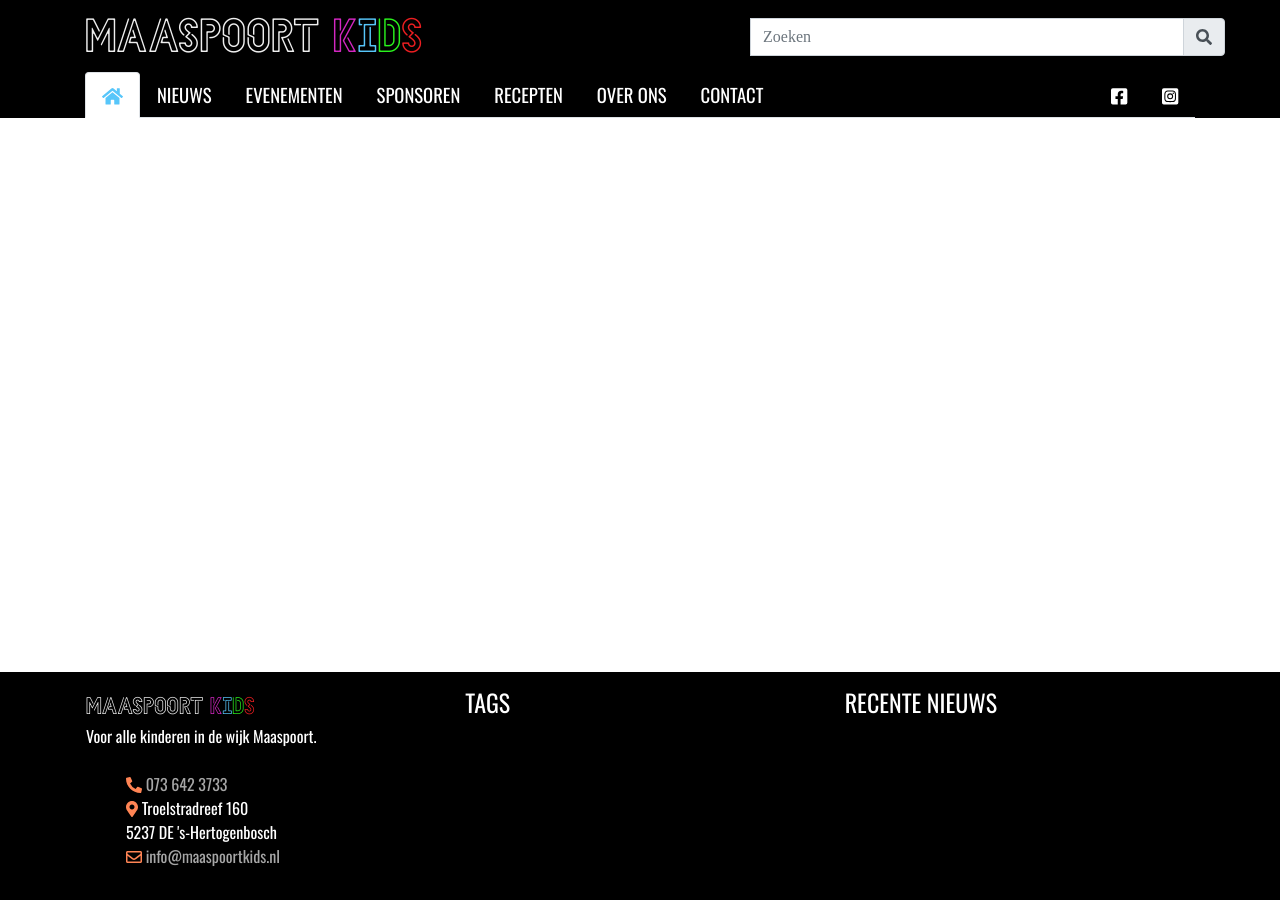
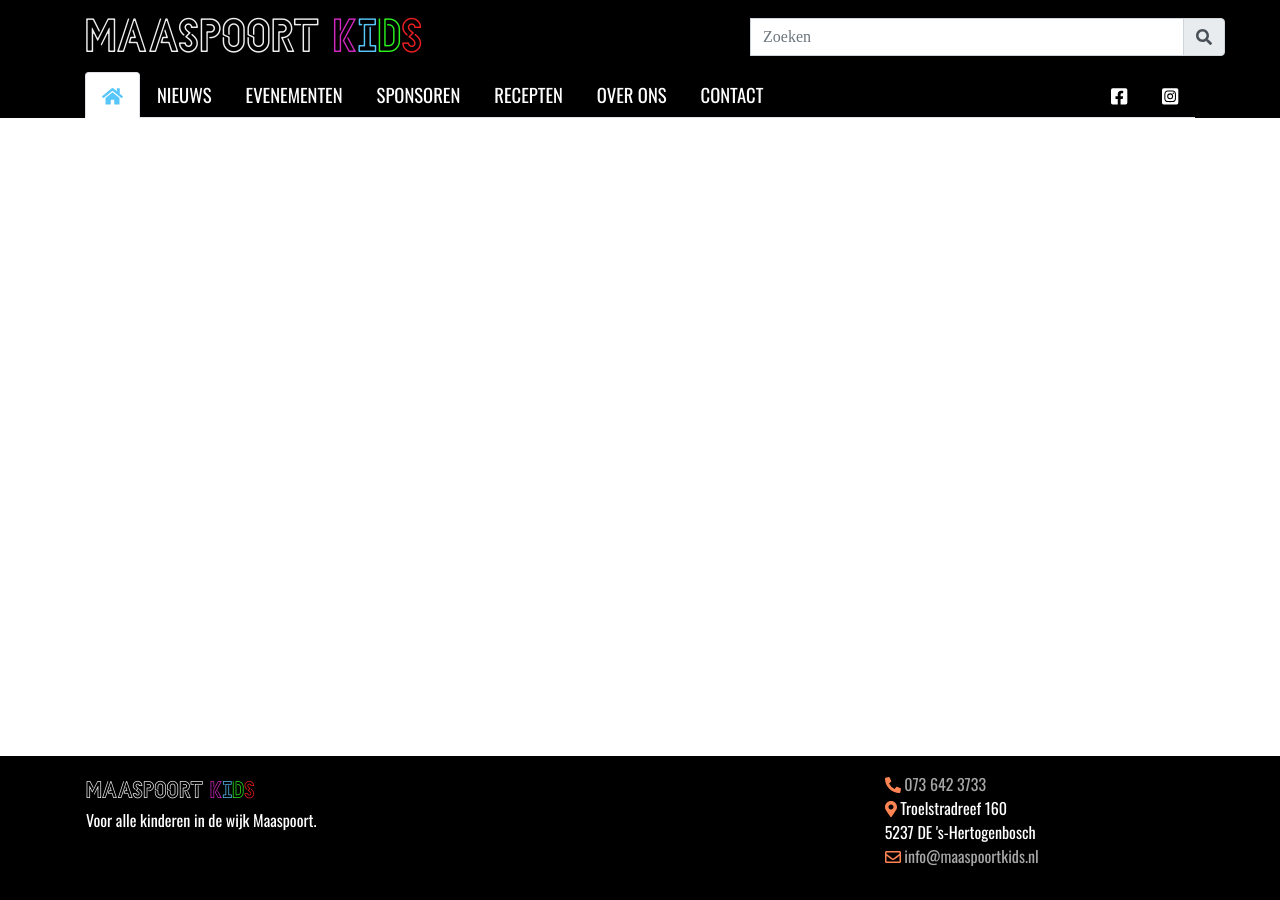
Before and after one commit to maaspoortkids/maaspoortkids.github.io, a Jekyll site: the page built from index.md, in a window 1280 px wide. Built offline with Jekyll 4.4.1, drawn with Linux system fonts in a browser that asks for light colours; nearby versions of some CDN libraries; some web fonts are replaced.

Commit message:
update footer

```diff
--- a/_config.yml
+++ b/_config.yml
@@ -1,6 +1,5 @@
 locale: "nl-NL"
-url: "https://computerhuis.github.io"
-baseurl: ""
+baseurl: "/"
 
 theme: # NONE - DEFAULT IS
 
--- a/_includes/footer.html
+++ b/_includes/footer.html
@@ -5,7 +5,11 @@
                 {%- include logo.html -%}
                 <div>
                     Voor alle kinderen in de wijk Maaspoort.<br>
-                    <br>
+                </div>
+            </div>
+            <div class="col-4">
+            </div>
+            <div class="col-4">
                 <ul>
                     <li>
                         <a href="tel:0736423733">
@@ -27,13 +31,5 @@
                 </ul>
             </div>
         </div>
-            <div class="col-4">
-                <h5>Tags</h5>
-
-            </div>
-            <div class="col-4">
-                <h5>Recente nieuws</h5>
-            </div>
-        </div>
     </div>
 </footer>
```
Lines whose indentation alone changed are shown as unchanged.
